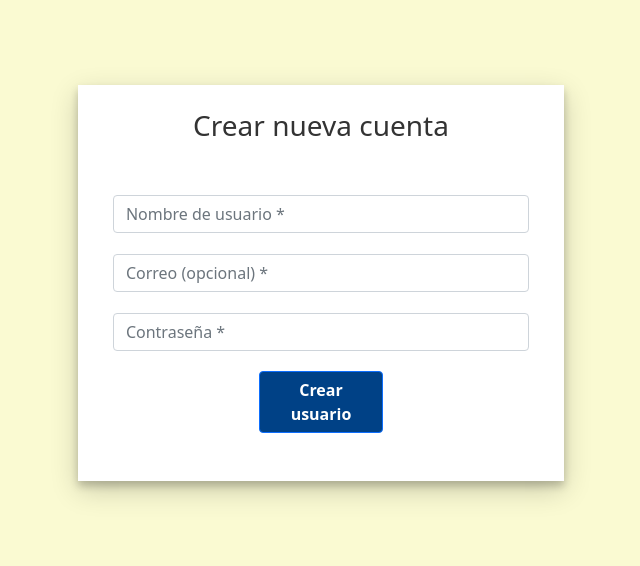
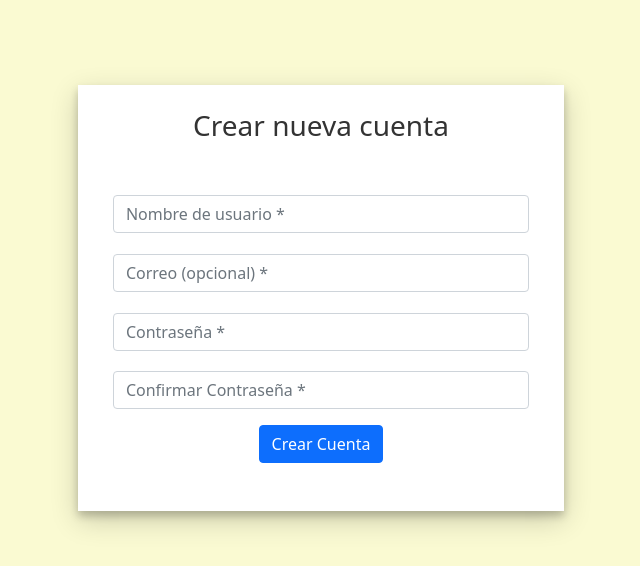
Before and after one commit to Arquisoft/dede_es6a, a React (Create React App) app in the folder webapp/: page /register in a window 1280 px wide. Shown: the top 566 px of the page, without its empty margins (319-959 px from the left). Built offline with nearby package versions, Linux system fonts and the light colour scheme.

Commit message:
Añadida funcionalidad crear nuevo usuario

```diff
--- a/webapp/package.json
+++ b/webapp/package.json
@@ -7,6 +7,7 @@
     "@fortawesome/fontawesome-svg-core": "^1.3.0",
     "@fortawesome/free-solid-svg-icons": "^6.0.0",
     "@fortawesome/react-fontawesome": "^0.1.17",
+    "@hookform/resolvers": "^2.8.8",
     "@inrupt/solid-client": "^1.20.0",
     "@inrupt/solid-client-authn-browser": "^1.11.6",
     "@inrupt/solid-react-components": "^0.5.5",
@@ -30,7 +31,8 @@
     "react-router-dom": "^6.2.2",
     "reactstrap": "^9.0.1",
     "typescript": "^4.5.4",
-    "web-vitals": "^2.1.2"
+    "web-vitals": "^2.1.2",
+    "yup": "^0.32.11"
   },
   "scripts": {
     "start": "react-scripts start",
--- a/webapp/src/components/Register/FormRegister.tsx
+++ b/webapp/src/components/Register/FormRegister.tsx
@@ -1,4 +1,7 @@
-import React, {useState} from "react";
+import React from 'react'
+import { useForm } from 'react-hook-form'
+import { yupResolver } from '@hookform/resolvers/yup'
+import * as Yup from 'yup'
 import 'bootstrap/dist/css/bootstrap.min.css'
 import Button from 'react-bootstrap/Button';
 import { addUser } from "./../../api/api";
@@ -8,19 +11,40 @@ const enviar = () => {
   const username:HTMLInputElement  = document.querySelector("input[name='username']") as HTMLInputElement;
   const email: HTMLInputElement = document.querySelector("input[name='email']") as HTMLInputElement;
   const password: HTMLInputElement = document.querySelector("input[name='password']") as HTMLInputElement;
+  const confirmPassword: HTMLInputElement = document.querySelector("input[name='confirmPwd']") as HTMLInputElement;
 
-  let n:string ='',e:string='',p:string='';
+    let n:string ='',e:string='',p:string='', cp:string='';
     if(username)
         n = username.value as string;
+    if(password)
+        p = password.value as string;
+    if(confirmPassword)
+        cp = confirmPassword.value as string;
     if(email)
         e = email.value as string;
-  if(password)
-      p = password.value as string;
+    if(cp == p && p.length >= 6){
     const user:User = {'username':n,'email':e, 'password':p};
     addUser(user);
+    window.location.href = 'login'
+    }
   }
 
-export default function RegisterForm () {
+export default function FormRegister() {
+  const formSchema = Yup.object().shape({
+    password: Yup.string()
+      .required('Introduzca una contraseña')
+      .min(6, 'Mínimo 6 caracteres'),
+    confirmPwd: Yup.string()
+      .required('Confirme la contraseña')
+      .oneOf([Yup.ref('password')], 'Las contraseñas no coinciden'),
+  })
+  const formOptions = { resolver: yupResolver(formSchema) }
+  const { register, handleSubmit, formState } = useForm(formOptions)
+  const { errors } = formState
+
+  function onSubmit(data: any) {
+    return false
+  }
 
   return (
 
@@ -28,7 +52,7 @@ export default function RegisterForm () {
         <div className="row">
             <div className="login-form-1">
             <h3>Crear nueva cuenta</h3>
-                    <form>
+            <form onSubmit={handleSubmit(onSubmit)}>
             <div className="form-group">
                     <input type="text" className="form-control" name='username'
                         placeholder="Nombre de usuario *"/>
@@ -38,11 +62,31 @@ export default function RegisterForm () {
                      placeholder="Correo (opcional) *"/>
                 </div>
             <div className="form-group">
-                            <input type="password" className="form-control"  name='password'
-                                placeholder="Contraseña *"/>
+                <input
+                    type="password"
+                    {...register('password')}
+                    className={`form-control ${errors.password ? 'is-invalid' : ''}`}
+                    name="password"
+                    placeholder="Contraseña *"
+
+                />
+            <div className="invalid-feedback">{errors.password?.message}</div>
             </div>
         <div className="form-group">
-                          <Button href="login" className="btnSubmit"  variant="primary" type="button" onClick={enviar}>Crear usuario</Button>
+                <input
+                    type="password"
+                    {...register('confirmPwd')}
+                    className={`form-control ${errors.confirmPwd ? 'is-invalid' : ''}`}
+                    name="confirmPwd"
+                    placeholder="Confirmar Contraseña *"
+
+                />
+            <div className="invalid-feedback">{errors.confirmPwd?.message}</div>
+            </div>
+        <div className="mt-3">
+          <button id="btnSubmit" type="submit" onClick={enviar} className="btn btn-primary">
+            Crear Cuenta
+          </button>
         </div>
       </form>
     </div>
```
Also changed, not shown: webapp/src/components/Register/FormRegister.css (added, +7 -0 lines), 1 other file (tests, documents, lock files or other folders). Lines whose indentation alone changed are shown as unchanged.
